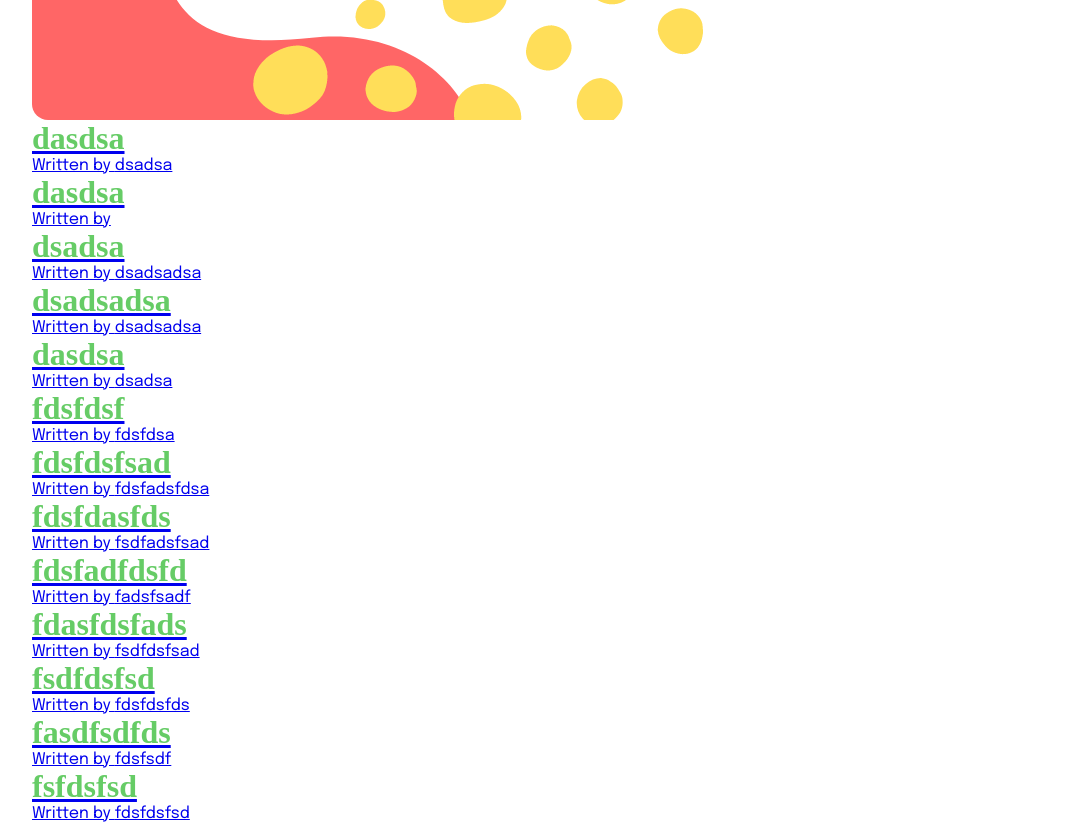
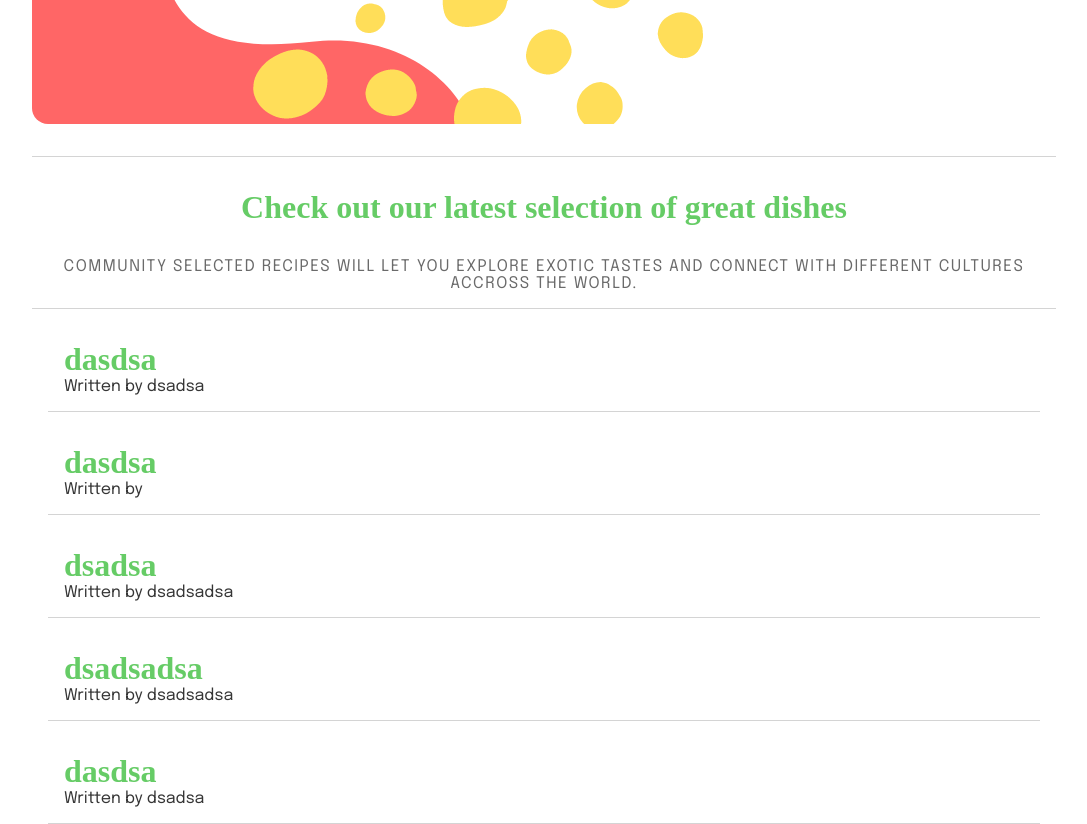
Before and after one commit to janoskocs/cookme, a React (Create React App) app: page / in a window 1280 px wide. Shown: the part 880-1704 px from the top of the page, without its empty margins (96-1183 px from the left). Built offline with nearby package versions, Linux system fonts and the light colour scheme; data requests are answered from the project's data file; a web font is replaced by a local one.

Commit message:
Blog list styles

```diff
--- a/src/components/BlogList.js
+++ b/src/components/BlogList.js
@@ -3,10 +3,11 @@ const BlogList = ({ blogs }) => {
 
 
     return (
-        <div className="blog-list">
-
+        <div id="recipe-list">
+            <h2 className="section-title">Check out our latest selection of great dishes</h2>
+            <p className="section-description">Community selected recipes will let you explore exotic tastes and connect with different cultures accross the world.</p>
             {blogs.map((blog) => (
-                <div className="blog-preview" key={blog.id}>
+                <div className="recipe-preview" key={blog.id}>
                     <Link to={`/blogs/${blog.id}`}> {/* Create link dynamically based on the current blog that's clicked on*/}
                         <h2> {blog.title}</h2>
                         <p>Written by {blog.author}</p>
--- a/src/components/Nav.js
+++ b/src/components/Nav.js
@@ -9,7 +9,7 @@ const Nav = () => {
     return (
         <>
             <nav>
-                <img src={logo} alt="Logo of CookMe" />
+                <Link to='/'><img src={logo} alt="Logo of CookMe" /></Link>
                 <h1>CookMe</h1>
                 <div className="nav-links">
                     <Link to='/'>Home</Link>
--- a/src/styles/main.css
+++ b/src/styles/main.css
@@ -24,6 +24,20 @@
   font-family: "Purple Purse", cursive;
   color: #66cc66;
   font-size: 2em;
+}
+
+.container .section-title {
+  padding: 1em;
+  text-align: center;
+}
+
+.container .section-description {
+  text-align: center;
+  text-transform: uppercase;
+  letter-spacing: 1.5px;
+  color: #6a6a6a;
+  padding-bottom: 1em;
+  border-bottom: 1px solid #d4d4d4;
 }
 
 .container nav {
@@ -121,4 +135,29 @@
   -webkit-transition: 0.3s ease-in-out;
   transition: 0.3s ease-in-out;
 }
+
+.container #recipe-list {
+  margin-top: 2em;
+  border-top: 1px solid #d4d4d4;
+}
+
+.container #recipe-list .recipe-preview {
+  margin: 1em;
+  padding: 1em;
+  border-bottom: 1px solid #d4d4d4;
+}
+
+.container #recipe-list .recipe-preview a {
+  text-decoration: none;
+  color: #353535;
+}
+
+.container #recipe-list .recipe-preview:hover {
+  background: rgba(255, 255, 255, 0.2);
+  border-radius: 16px;
+  -webkit-box-shadow: 0 4px 30px rgba(0, 0, 0, 0.1);
+          box-shadow: 0 4px 30px rgba(0, 0, 0, 0.1);
+  -webkit-transition: 0.1s ease-in-out;
+  transition: 0.1s ease-in-out;
+}
 /*# sourceMappingURL=main.css.map */
--- a/src/styles/main.scss
+++ b/src/styles/main.scss
@@ -25,6 +25,19 @@
         @include header-font($large);
     }
 
+    .section-title {
+        padding: $standard;
+        text-align: center;
+    }
+
+    .section-description {
+        text-align: center;
+        text-transform: uppercase;
+        letter-spacing: 1.5px;
+        color: $paragraph-color*2;
+        padding-bottom: $standard;
+        border-bottom: 1px solid $paragraph-color*4;
+    }
 
     nav {
         display: flex;
@@ -99,4 +112,27 @@
             }
         }
     }
+
+    #recipe-list {
+        margin-top: $large;
+        border-top: 1px solid $paragraph-color*4;
+
+        .recipe-preview {
+            margin: $standard;
+            padding: $standard;
+            border-bottom: 1px solid $paragraph-color*4;
+
+            a {
+                text-decoration: none;
+                color: $paragraph-color;
+            }
+
+            &:hover {
+                background: rgba(255, 255, 255, 0.2);
+                border-radius: 16px;
+                box-shadow: 0 4px 30px rgba(0, 0, 0, 0.1);
+                transition: 0.1s ease-in-out;
+            }
+        }
+    }
 }
```
Also changed, not shown: 1 other file (tests, documents, lock files or other folders).
